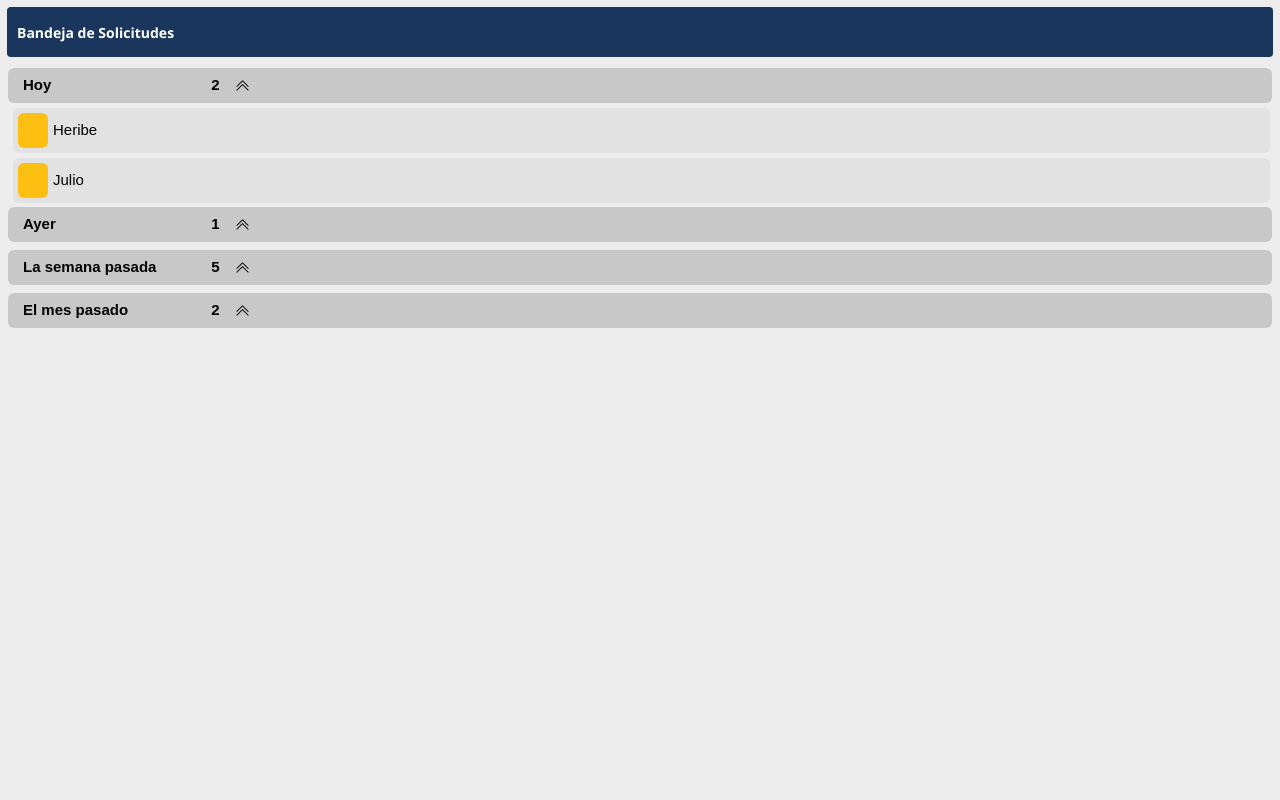
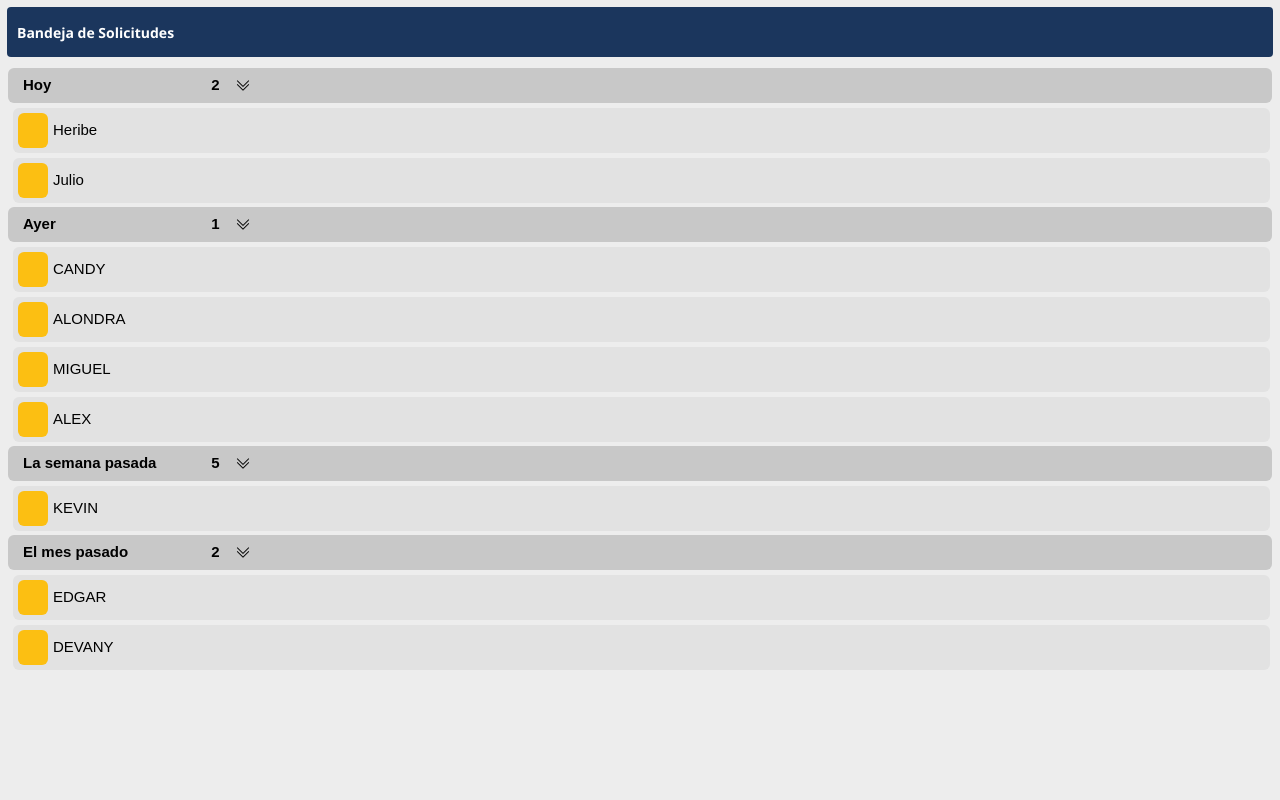
Before and after one commit to MiguelHern/front-zeleris, a Vue app: page / in a window 1280 px wide. Shown: the top 800 px of the page. Built offline with nearby package versions, Linux system fonts and the light colour scheme.

Commit message:
added scroll and dropdown, actualizacion de la bandeja

```diff
--- a/src/components/requestTray_coordinacion.vue
+++ b/src/components/requestTray_coordinacion.vue
@@ -1,16 +1,19 @@
 <template>
     <div id="body">
-        <div id="trayHeader">Bandeja de Solicitudes</div>
+      <div id="trayHeader">Bandeja de Solicitudes</div>
+      <div class="scrollContainer">
         <div class="todayHeader">
-          <div id="todayReceived">
+          <div id="todayReceived" @click="toggleContent('today')">
             <div id="moment">Hoy</div>
             <div id="number">2</div>
             <button>
-              <i class="bi bi-chevron-double-up"></i>
+              <i class="bi bi-chevron-double-down" :class="{ 'rotate': showContent.today }"></i>
             </button>
           </div>
 
-          <div id="todayContent">
+          <div id="todayContent" v-show="showContent.today">
+            <!-- Contenido del DIA DE HOY -->
+
             <div id="userContent">
               <div id="iconUser"></div>
               <div id="userName">
@@ -25,48 +28,149 @@
               </div>
             </div>
 
+          </div>
+        </div>
+
+        <div class="yesterdayHeader">
+          <div id="yesterdayReceived" @click="toggleContent('yesterday')">
+            <div id="moment">Ayer</div>
+            <div id="number">1</div>
+            <button>
+              <i class="bi bi-chevron-double-down" :class="{ 'rotate': showContent.yesterday }"></i>
+            </button>
+          </div>
+
+          <div id="yesterdayContent" v-show="showContent.yesterday">
+            <!-- Contenido del DIA DE AYER -->
+
+            <div id="userContent">
+              <div id="iconUser"></div>
+              <div id="userName">
+                  CANDY
+              </div>
+            </div>
+
+            <div id="userContent">
+              <div id="iconUser"></div>
+              <div id="userName">
+                ALONDRA
+              </div>
+            </div>
+
+            <div id="userContent">
+              <div id="iconUser"></div>
+              <div id="userName">
+                MIGUEL
+              </div>
+            </div>
+
+            <div id="userContent">
+              <div id="iconUser"></div>
+              <div id="userName">
+                ALEX
+              </div>
+            </div>
+
+          </div>
+
+        </div>
+        <div class="lastweekHeader">
+          <div id="lastweekReceived" @click="toggleContent('lastweek')">
+            <div id="moment">La semana pasada</div>
+            <div id="number">5</div>
+            <button>
+              <i class="bi bi-chevron-double-down" :class="{ 'rotate': showContent.lastweek }"></i>
+            </button>
+          </div>
+
+          <div id="lastweekContent" v-show="showContent.lastweek">
+            <!-- Contenido de la SEMANA PASADA-->
+
+            <div id="userContent">
+              <div id="iconUser"></div>
+              <div id="userName">
+                KEVIN
+              </div>
+            </div>
 
           </div>
         </div>
 
-        <div class="yesterdayHeader">
-          <div id="yesterdayReceived">
-            <div id="moment">Ayer</div>
-            <div id="number">1</div>
-            <button>
-              <i class="bi bi-chevron-double-up"></i>
-            </button>
+        <div class="lastmonthHeader">
+
+        <div id="lastmonthReceived" @click="toggleContent('lastmonth')">
+          <div id="moment">El mes pasado</div>
+          <div id="number">2</div>
+          <button>
+            <i class="bi bi-chevron-double-down" :class="{ 'rotate': showContent.lastmonth }"></i>
+          </button>
+        </div>
+
+        <div id="lastmonthContent" v-show="showContent.lastmonth">
+        <!-- Contenido del MES PASADO -->
+
+        <div id="userContent">
+          <div id="iconUser"></div>
+          <div id="userName">
+            EDGAR
           </div>
         </div>
-        <div class="lastweekHeader">
-          <div id="lastweekReceived">
-            <div id="moment">La semana pasada</div>
-            <div id="number">5</div>
-            <button>
-              <i class="bi bi-chevron-double-up"></i>
-            </button>          </div>
+
+        <div id="userContent">
+          <div id="iconUser"></div>
+          <div id="userName">
+            DEVANY
+          </div>
         </div>
-        <div class="lastmonthHeader">
-          <div id="lastmonthReceived">
-            <div id="moment">El mes pasado</div>
-            <div id="number">2</div>
-            <button>
-              <i class="bi bi-chevron-double-up"></i>
-            </button>          </div>
+
         </div>
+      </div>
+
     </div>
+  </div>
 </template>
 
 <script>
+/*export default {
+  name: 'requestTray_coordinacion',
+  props: {
+    msg: String
+  }
+}*/
+
 export default {
   name: 'requestTray_coordinacion',
   props: {
     msg: String
+  },
+  data() {
+    return {
+      showContent: {
+        today: true,
+        yesterday: true,
+        lastweek: true,
+        lastmonth: true
+      }
+    };
+  },
+  methods: {
+    toggleContent(section) {
+      this.showContent[section] = !this.showContent[section];
+    }
   }
 }
 </script>
 
 <style>
+.rotate {
+  transform: rotate(180deg);
+}
+
+.scrollContainer {
+  overflow-y: auto;
+  max-height: calc(100vh - 70px); /* Restamos el alto del trayHeader */
+}
+
 #body{
   display: flex;
   flex-direction:column;
@@ -126,13 +230,15 @@ export default {
 button{
   background-color: transparent;
   border-color: transparent;
+  padding-left: 5px;
+  padding-right: 5px;
   width: 30px;
   height: 35px;
-  text-align: right;
+  align-items: center;
   align-content: center;
 }
 
-#todayContent{
+#todayContent, #yesterdayContent, #lastweekContent, #lastmonthContent{
   font-family:'Segoe UI', Tahoma, Geneva, Verdana, sans-serif;
   font-size: 15px;
   color: black;
@@ -164,9 +270,6 @@ button{
 
 i[class="bi bi-chevron-double-up"], i[class="bi bi-chevron-double-down"] {
   display: flex;
-  margin: 5px;
   /*border: 2px solid yellow;*/
 }
-
-
 </style>
```
